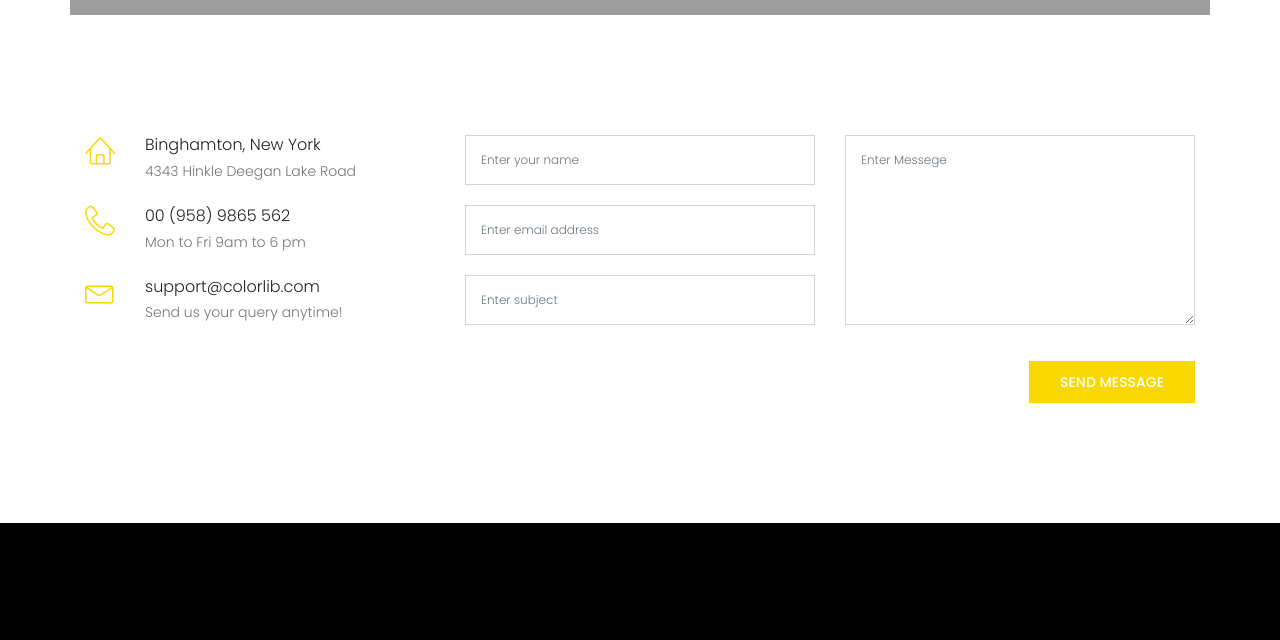
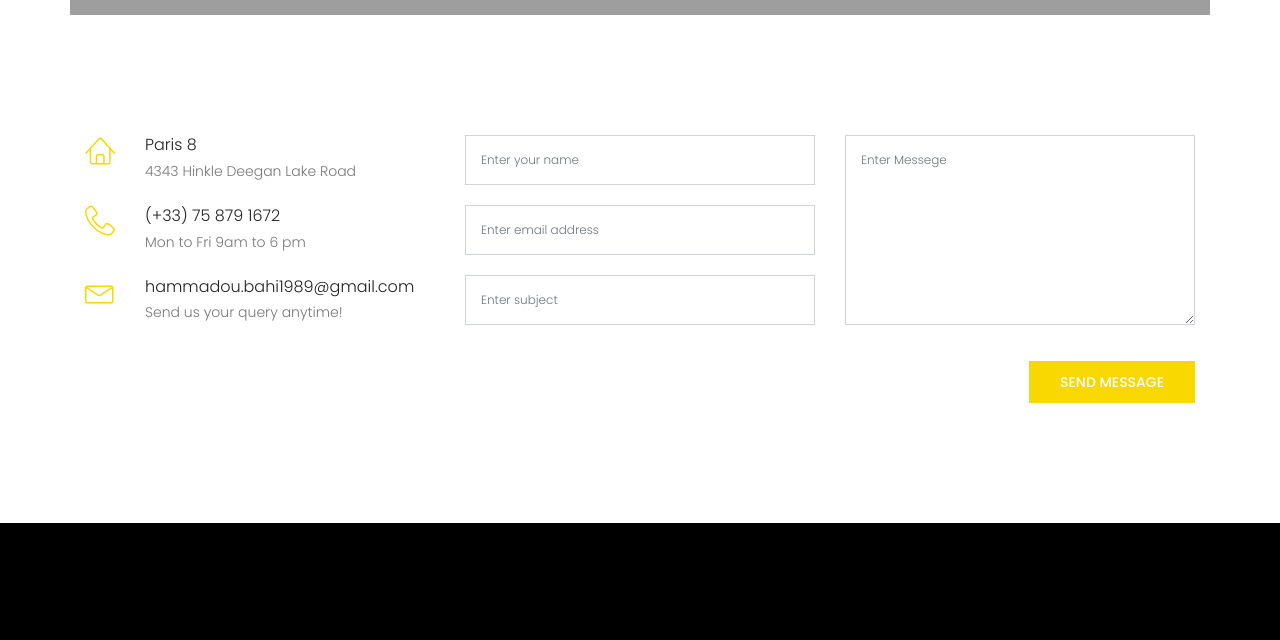
Before and after one commit to BillalHD/blh_multi-services, a plain HTML site: page contact.html in a window 1280 px wide. Shown: the part 820-1460 px from the top of the page. Drawn offline with nearby package versions, Linux system fonts and the light colour scheme; some packages are replaced by stand-ins of ours; grey boxes are pictures that could not be loaded.

Commit message:
Modify contact infos

```diff
--- a/contact.html
+++ b/contact.html
@@ -89,7 +89,7 @@
 									<span class="lnr lnr-home"></span>
 								</div>
 								<div class="contact-details">
-									<h5>Binghamton, New York</h5>
+									<h5>Paris 8 </h5>
 									<p>
 										4343 Hinkle Deegan Lake Road
 									</p>
@@ -100,7 +100,7 @@
 									<span class="lnr lnr-phone-handset"></span>
 								</div>
 								<div class="contact-details">
-									<h5>00 (958) 9865 562</h5>
+									<h5>(+33) 75 879 1672</h5>
 									<p>Mon to Fri 9am to 6 pm</p>
 								</div>
 							</div>
@@ -109,7 +109,7 @@
 									<span class="lnr lnr-envelope"></span>
 								</div>
 								<div class="contact-details">
-									<h5>support@colorlib.com</h5>
+									<h5>hammadou.bahi1989@gmail.com</h5>
 									<p>Send us your query anytime!</p>
 								</div>
 							</div>
```
